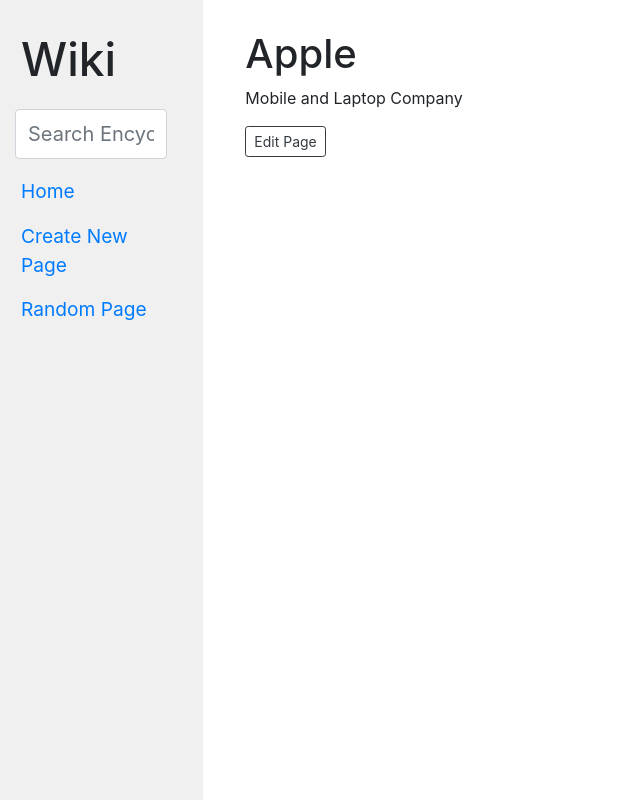
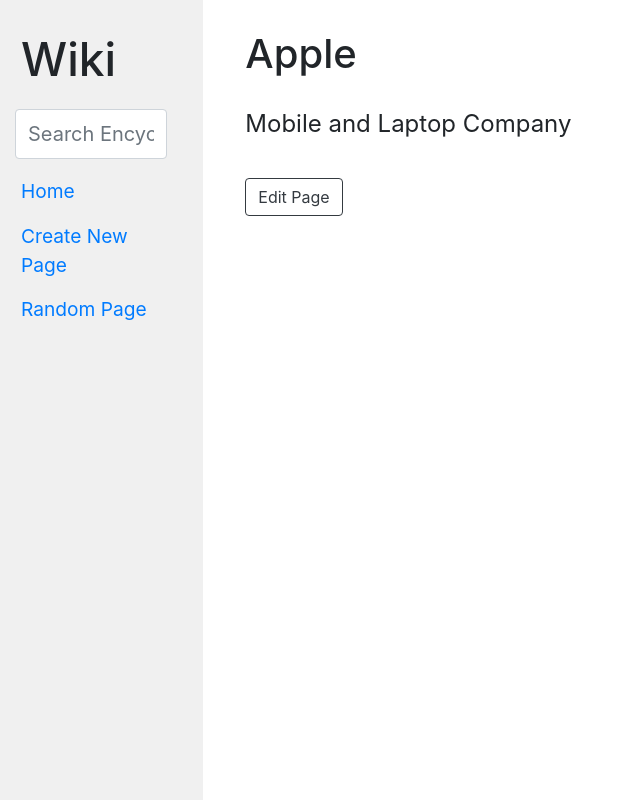
Before and after one commit to aviiciii/wikipedia, a Django app: page /wiki/Apple in a window 1280 px wide. Shown: the whole page, without its empty margins (0-640 px from the left). Run offline with Django 3.2, Linux system fonts and the light colour scheme; parts of the project's set-up code (start-up, migrations or seed data) failed here and were passed over; some libraries are stand-ins or nearby versions.

Commit message:
styled articles

```diff
--- a/encyclopedia/static/encyclopedia/styles.css
+++ b/encyclopedia/static/encyclopedia/styles.css
@@ -70,3 +70,13 @@
 .navbar-brand{
     font-size: 46px;
 }
+
+.article{
+    font-size: 24px;
+}
+.article h1{
+    padding-bottom: 20px;
+}
+.article .edit_btn{
+    padding-top: 20px;
+}
--- a/encyclopedia/templates/encyclopedia/article.html
+++ b/encyclopedia/templates/encyclopedia/article.html
@@ -11,14 +11,14 @@
 {% endblock %}
 
 {% block body %}
-
-    {% if article != 'None' %}
-        {{article|safe}}
-
-        <a href="{% url 'encyclopedia:edit' name=title %}" class="btn btn-outline-dark btn-sm">Edit Page</a>
-
-    {% else %}
-        404: Page Not Found
-    {% endif %}
-
+    <div class='article'>
+        {% if article != 'None' %}
+            {{article|safe}}
+            <div class='edit_btn'>
+                <a href="{% url 'encyclopedia:edit' name=title %}" class="btn btn-outline-dark">Edit Page</a>
+            </div>
+        {% else %}
+            404: Page Not Found
+        {% endif %}
+    </div>
 {% endblock %}
```
